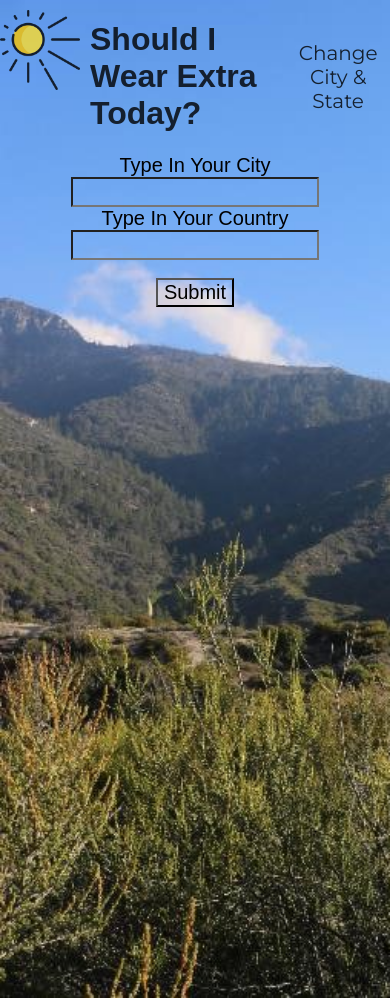
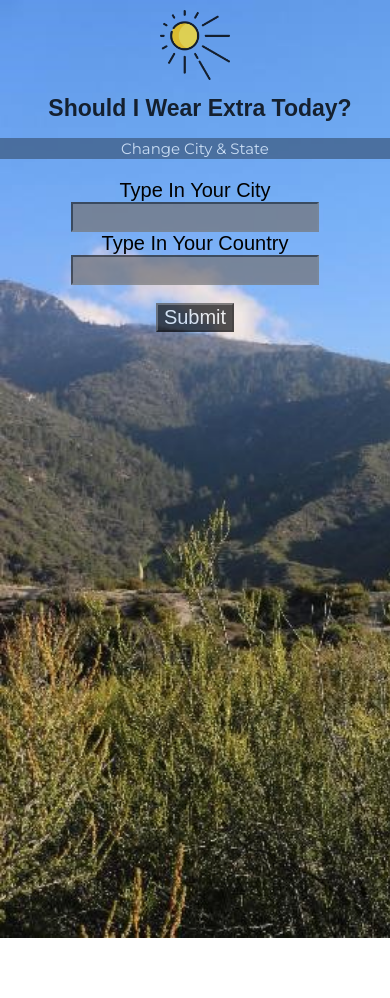
Before and after one commit to BryanWZC/Extra-Clothing-Checker-App, a plain HTML site: page docs/index.html in a window 390 px wide. After the commit the page ends 938 px from the top, so only its background shows below. Drawn offline with Linux system fonts and the light colour scheme; a web font is replaced by a local one.

Commit message:
Improved Web Responsiveness

```diff
--- a/docs/index.html
+++ b/docs/index.html
@@ -1,7 +1,7 @@
 <!DOCTYPE html>
 <html lang="en">
 <head>
-  <meta charset="utf-8">
+  <meta charset="utf-8" name="viewport" content="width=device-width, initial-scale=1">
   <link rel="stylesheet" type="text/css" href="weatherpage-style.css">
 
   <title>Should I Wear Extra App</title>
--- a/docs/weatherpage-style.css
+++ b/docs/weatherpage-style.css
@@ -3,15 +3,22 @@
 *{
   background-color: #ee6c4d;
   background: transparent;
+  box-sizing: border-box;
 }
 body{
   background: url('./Images/sunny.jpg') no-repeat left top;
   background-size: cover;
   padding: 0;
   margin: 0;
+  position: relative;
+  min-height: 100vh;
 }
 footer{
   color: #edf2f4;
+  position: absolute;
+  bottom:0;
+  width: 100%;
+  height: 2.5rem;
 }
 
 .heading-wrapper{
@@ -23,7 +30,7 @@ footer{
 #form-wrapper{
   margin: 0 auto;
   text-align: center;
-  height: 100vh;
+  min-height: 90vh;
 }
 
 #logo{
@@ -39,6 +46,7 @@ footer{
   display: flex;
   flex-wrap: wrap;
   margin:0;
+  padding-bottom: 2.9%;
 }
 
 .card {
@@ -89,6 +97,20 @@ label, #input-button{
   color: #edf2f4;
   opacity:0.9;
 }
+input{
+  background-color:#747274;
+  color: white;
+  opacity:0.7;
+}
+#input-button {
+  background-color:#0F0F0F;
+  color: #edf2f4;
+  opacity:0.7;
+}
+
+#h2-wrapper{
+  font-size: 15px;
+}
 
 @media screen and (max-width: 900px) {
   .card {
@@ -97,12 +119,52 @@ label, #input-button{
   }
 }
 
-@media screen and (max-width: 750px) {
+@media screen and (max-width: 770px) {
   body{
     overflow: auto;
   }
+  .container {
+  display: flex;
+  flex-wrap: wrap;
+  margin:0;
+}
   .card {
     width: 60%;
     max-width: 300px;
   }
+
+  #button{
+    font-size: 15px;
+    background-color:#3d5a80;
+    color: #edf2f4;
+    opacity:0.9;
+    width: 100%;
+    margin-bottom: 20px;
+  }
+  .heading-wrapper{
+    display: inline;
+    opacity:0.8;
+    text-align: center;
 }
+#logo{
+  margin-left: auto;
+  margin-right: auto;
+  display:block;
+}
+
+}
+@media screen and (max-width: 700px){
+  footer{
+    font-size: 12px;
+    height: 2rem;
+  }
+  h2{
+    font-size: 15px;
+  }
+  h1{
+    font-size: 23px;
+  }
+  .container {
+    padding-bottom: 4.5%;
+}
+}
```
